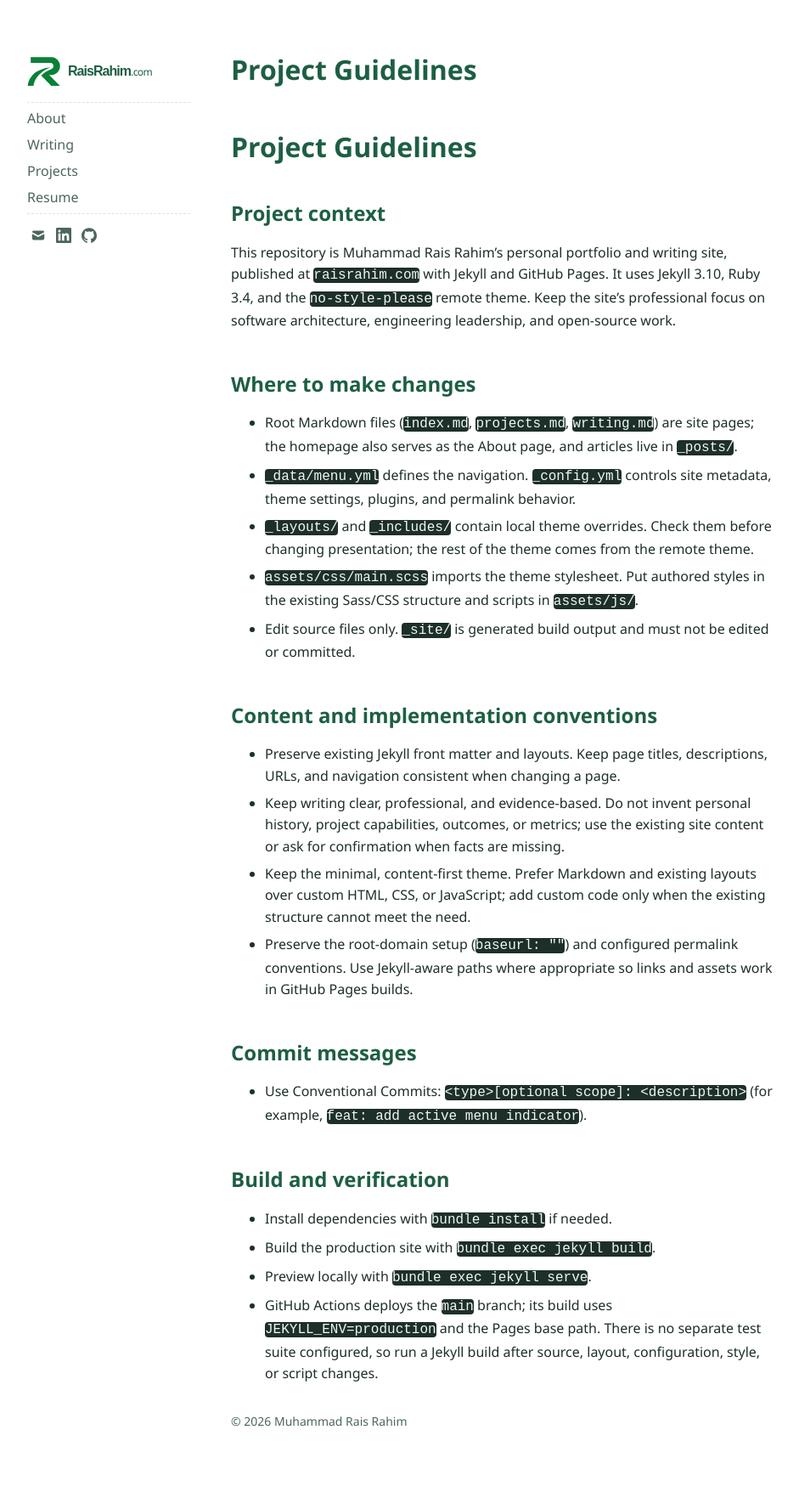
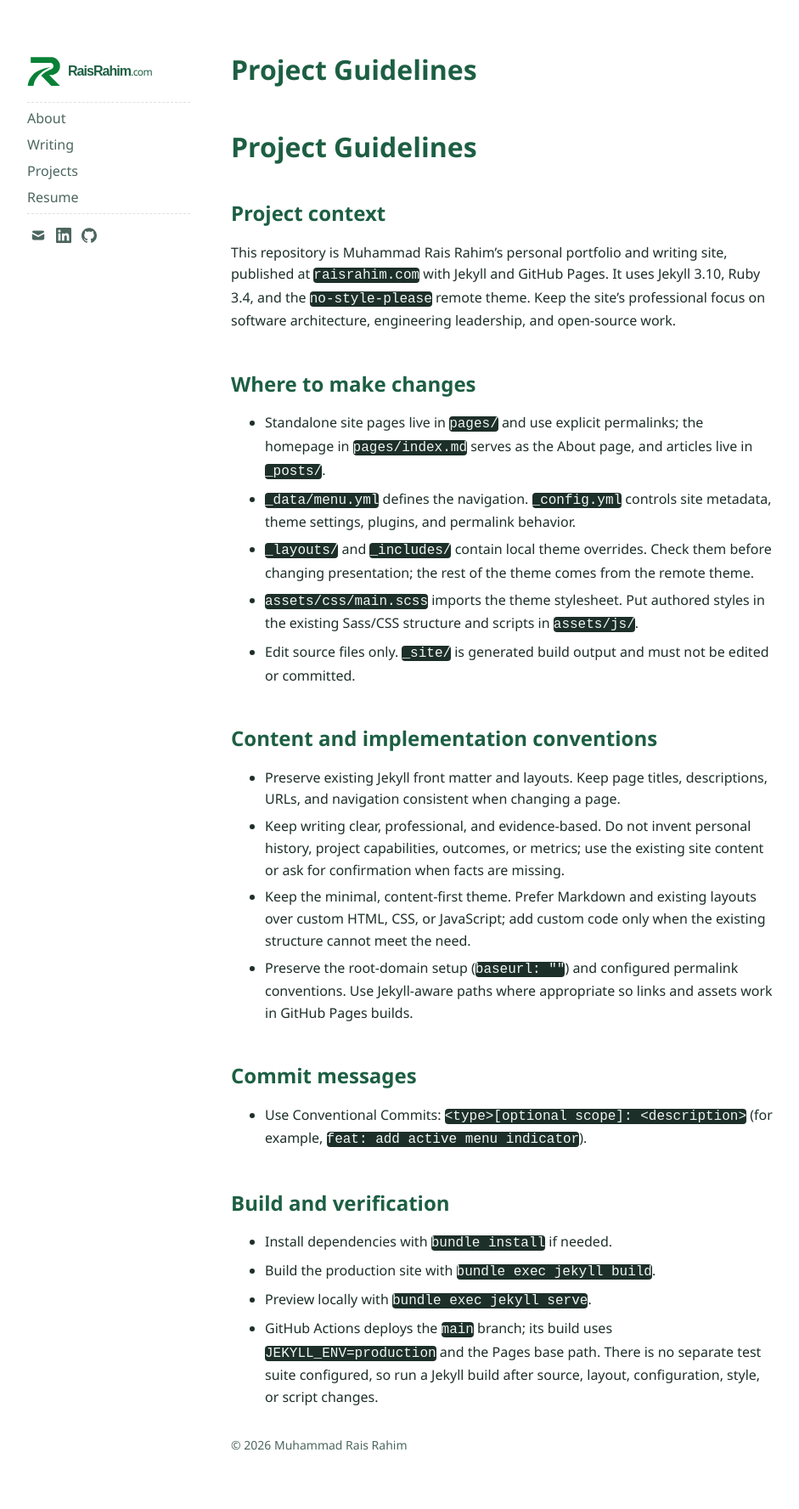
Before and after one commit to raisrahim/raisrahim.github.io, a Jekyll site: the page built from AGENTS.md, in a window 1280 px wide. Shown: the whole page at 85% size, without its empty margins (96-1037 px from the left). Built offline with Jekyll 4.4.1, drawn with Linux system fonts in a browser that asks for light colours; our own code applies the rules of GitHub Pages for plain Markdown files; before the commit the page ends 1748 px from its top, so only the background shows below that.

Commit message:
fix: restructure site pages and update content
Reorganize the project structure by moving Markdown files into
the 'pages/' directory. Update the homepage, projects, resume,
and writing pages with improved descriptions and links.
Remove old files to streamline the site.

```diff
--- a/AGENTS.md
+++ b/AGENTS.md
@@ -6,7 +6,7 @@ This repository is Muhammad Rais Rahim's personal portfolio and writing site, pu
 
 ## Where to make changes
 
-- Root Markdown files (`index.md`, `projects.md`, `writing.md`) are site pages; the homepage also serves as the About page, and articles live in `_posts/`.
+- Standalone site pages live in `pages/` and use explicit permalinks; the homepage in `pages/index.md` serves as the About page, and articles live in `_posts/`.
 - `_data/menu.yml` defines the navigation. `_config.yml` controls site metadata, theme settings, plugins, and permalink behavior.
 - `_layouts/` and `_includes/` contain local theme overrides. Check them before changing presentation; the rest of the theme comes from the remote theme.
 - `assets/css/main.scss` imports the theme stylesheet. Put authored styles in the existing Sass/CSS structure and scripts in `assets/js/`.
```
Also changed, not shown: README.md (+4 -3 lines), pages/index.md (renamed from index.md, +1 -0 lines), pages/projects.md (renamed from projects.md, +1 -0 lines), pages/resume.md (renamed from resume.md, +1 -0 lines), pages/writing.md (renamed from writing.md).
